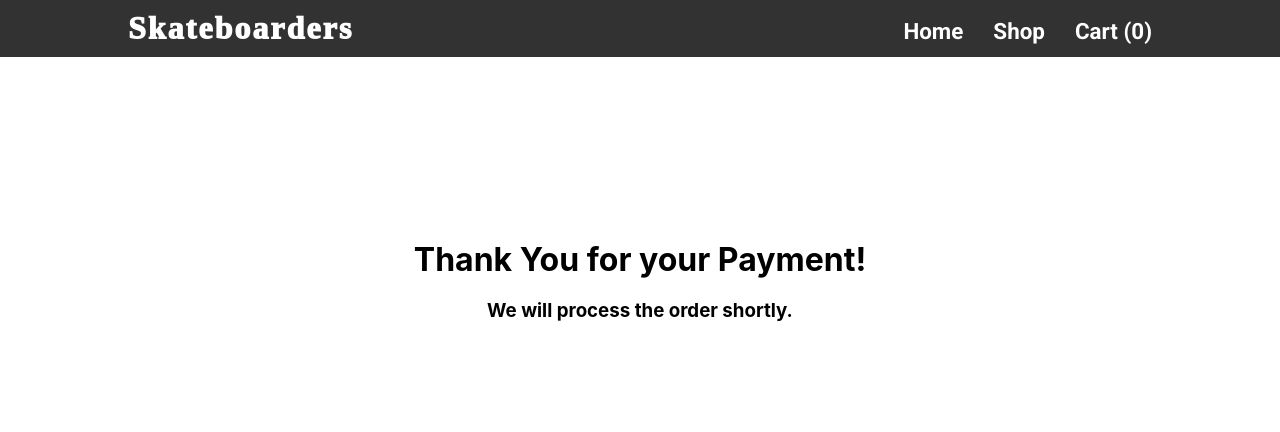
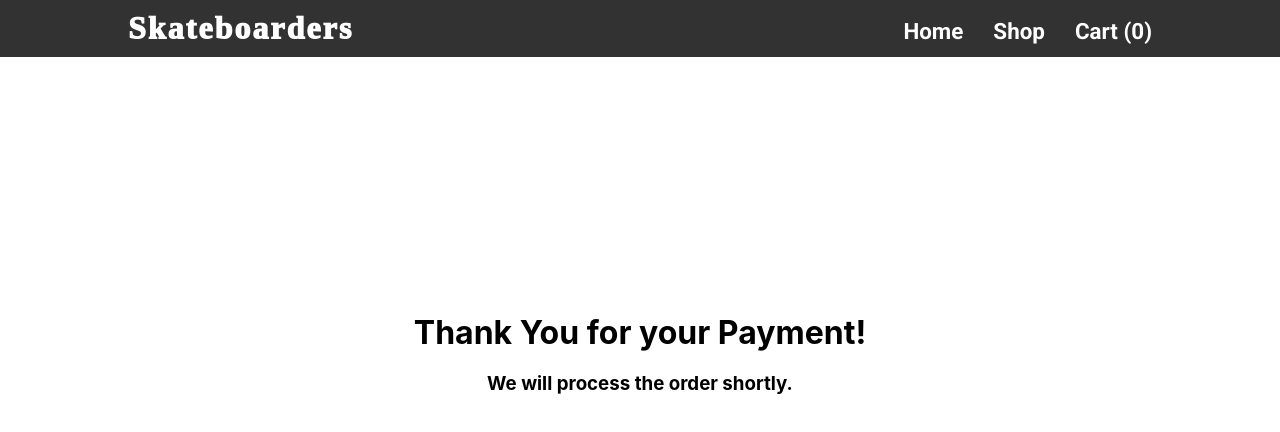
Before and after one commit to ZaidKhan144/shopping-cart, a React (Create React App) app in the folder skateboard/: page /complete in a window 1280 px wide. Shown: the top 432 px of the page. Built offline with nearby package versions, Linux system fonts and the light colour scheme; a web font is replaced by a local one.

Commit message:
Payment page MQ

```diff
--- a/skateboard/src/components/Complete/CompleteStyles.js
+++ b/skateboard/src/components/Complete/CompleteStyles.js
@@ -3,10 +3,12 @@ import styled from 'styled-components'
 const Payment = styled.div`
     width: 50%;
     margin: 0 auto;
-    position: absolute;
-    top: 30%;
-    left: 25%;
+    margin-top: 20%;
     text-align: center;
+
+    @media (max-width: 768px){
+        width: 80%;
+    }
 
     & h1{
         margin-bottom: 20px;
```
Also changed, not shown: 1 other file (tests, documents, lock files or other folders).
